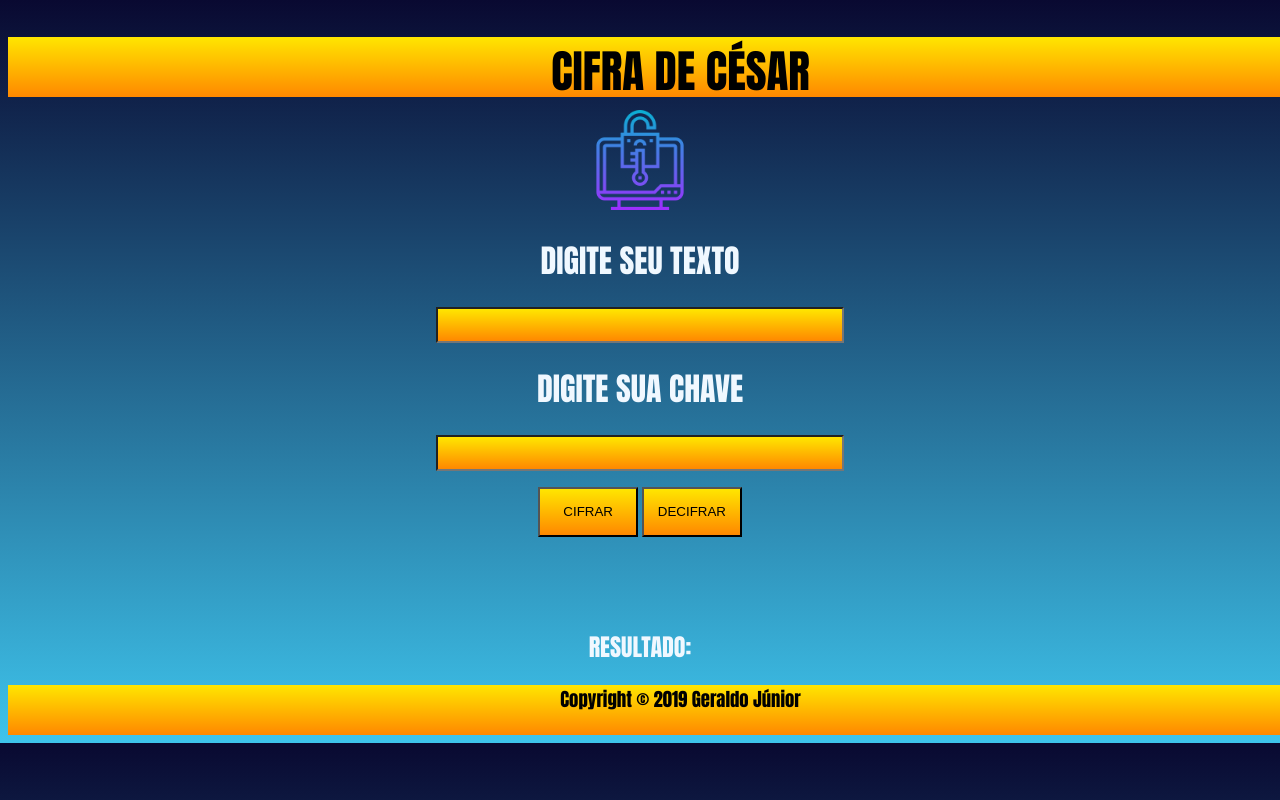
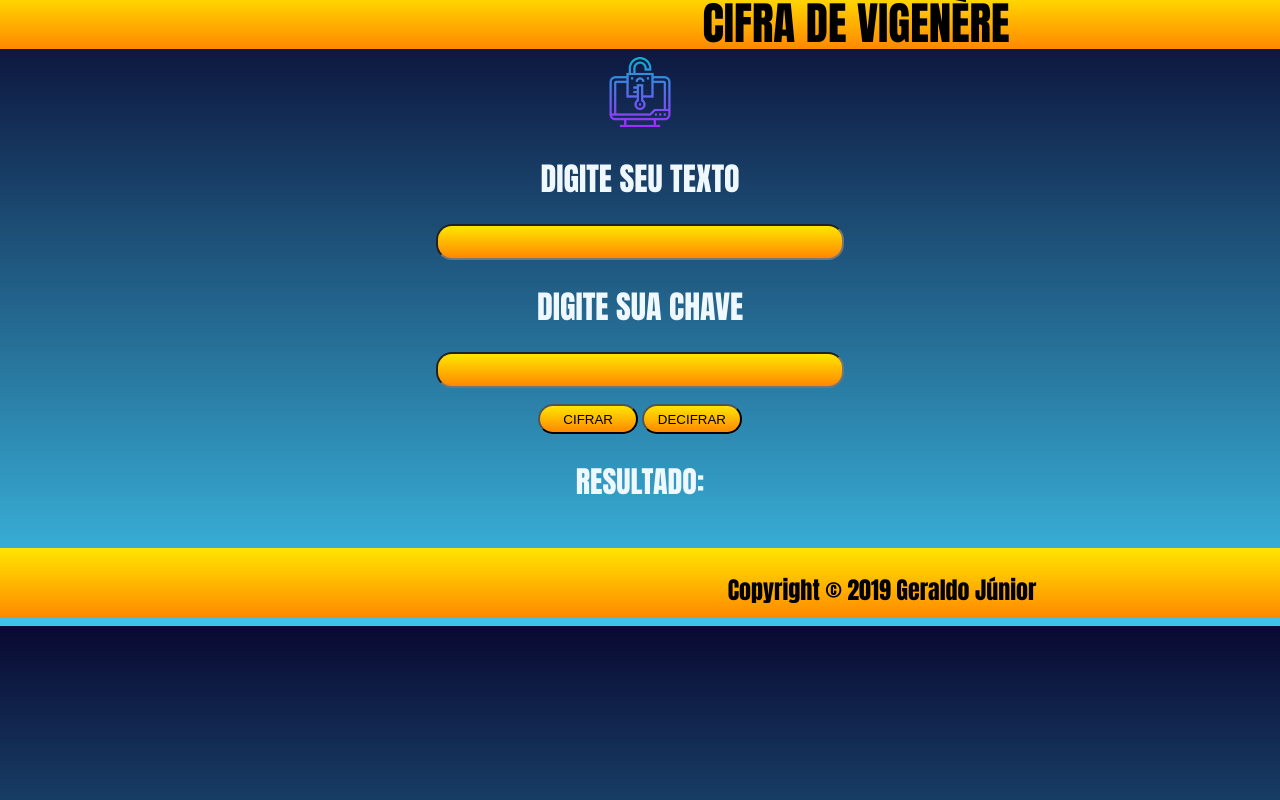
Before and after one commit to gege0427/cifrar, a PHP site: page / in a window 1280 px wide; the page is wider, and only the part inside the window is pictured. Run offline with PHP 8.4, Linux system fonts and the light colour scheme.

Commit message:
adicionandoo arquivos

```diff
--- a/index.html
+++ b/index.html
@@ -1,13 +1,13 @@
 <!DOCTYPE html>
 <html>
     <head>
-        <title>CIFRA DE CÉSAR</title>
+        <title>CIFRA DE VIGENÈRE</title>
         <meta charset="UTF-8">
         <link rel="stylesheet" href="public/style.css">
     </head>
     <body>
         <nav class="navegacao">
-            <h1>CIFRA DE CÉSAR</h1>
+            <h1>CIFRA DE VIGENÈRE</h1>
         </nav>
 
         <img src="public/imagem/key.png" class="img">
@@ -19,15 +19,18 @@
         <p></p>
         <button onclick="cifrar()" class="big">CIFRAR</button>
         <button onclick="decifrar()" class="big">DECIFRAR</button>
-        <br>
-        <br>
-        <br>
-        <br>
+
         <h2 class="result">RESULTADO: </h2>
         <span id="output"></span>
         <script type='text/JavaScript' src= 'public/index.js'></script>
 
-        <footer class="foter"> <h3>Copyright © 2019  Geraldo Júnior </h3> </footer>
+        <footer class="foter">
+            <br>
+           <div class="h3">
+               Copyright © 2019  Geraldo Júnior
+           </div>
+
+         </footer>
     </body>
 
 </html>
--- a/public/style.css
+++ b/public/style.css
@@ -1,35 +1,39 @@
 body{
-    margin-top: 1%;
+   margin-top: 0px;
     font-family: Impact;
     text-align: center;
     color: aliceblue;
     background-image: linear-gradient(rgb(9, 9, 49), rgb(62, 196, 236));
 }
 .navegacao{
-    margin-top: 1%;
-    width: 1345px;
+    margin-top: -6vh;
+    width: 222vh;
     height: 60px;
     background-image: linear-gradient(rgb(255, 230, 0), rgb(255, 136, 0));
     text-align: center;
     font-family: Impact;
     font-size: 30px;
     color: black;
+    margin-left: -5vh;
 }
 
  button {
     font-family: Arial, Helvetica, sans-serif;
-    width: 50px;
-    height: 50px;
+    width: 60px;
+    height: 30px;
     background-image: linear-gradient(rgb(255, 230, 0), rgb(255, 136, 0));
+    border-radius: 2vh;
 }
 
 img {
-    margin-top: 1%;
-    height: 100px;
+
+    height: 70px;
+    margin-top: 1vh;
+
 }
 
-            .big {
-             width: 100px;
+.big {
+    width: 100px;
 }
 
 .caixa1 {
@@ -38,6 +42,7 @@ img {
     background-image: linear-gradient(rgb(255, 230, 0), rgb(255, 136, 0));
     text-align: center;
     font-family: Impact;
+    border-radius: 2vh;
 }
 
 .caixa2 {
@@ -46,18 +51,37 @@ img {
     background-image: linear-gradient(rgb(255, 230, 0), rgb(255, 136, 0));
     text-align: center;
     font-family: Impact;
+    border-radius: 2vh;
 }
 
 .result{
+    margin-bottom: 0%;
     text-align: center;
     color: aliceblue;
+    font-size: 30px;
 }
 
+h2 {
+    display: block;
+    font-size: 1.5em;
+
+    margin-inline-start: 0px;
+    margin-inline-end: 0px;
+    font-weight: bold;
+}
+
+.h3 {
+    font-size: 3vh;
+    margin-top: 0,5vh;
+    margin-left: 24vh;
+}
 .foter{
-    width: 1345px;
-    height: 50px;
+    width: 234.5vh;
+    height: 70px;
     background-image: linear-gradient(rgb(255, 230, 0), rgb(255, 136, 0));
     text-align: center;
     font-family: Impact;
     color: black;
+    margin-top: 5.5vh;
+    margin-left: -20vh;
 }
```
